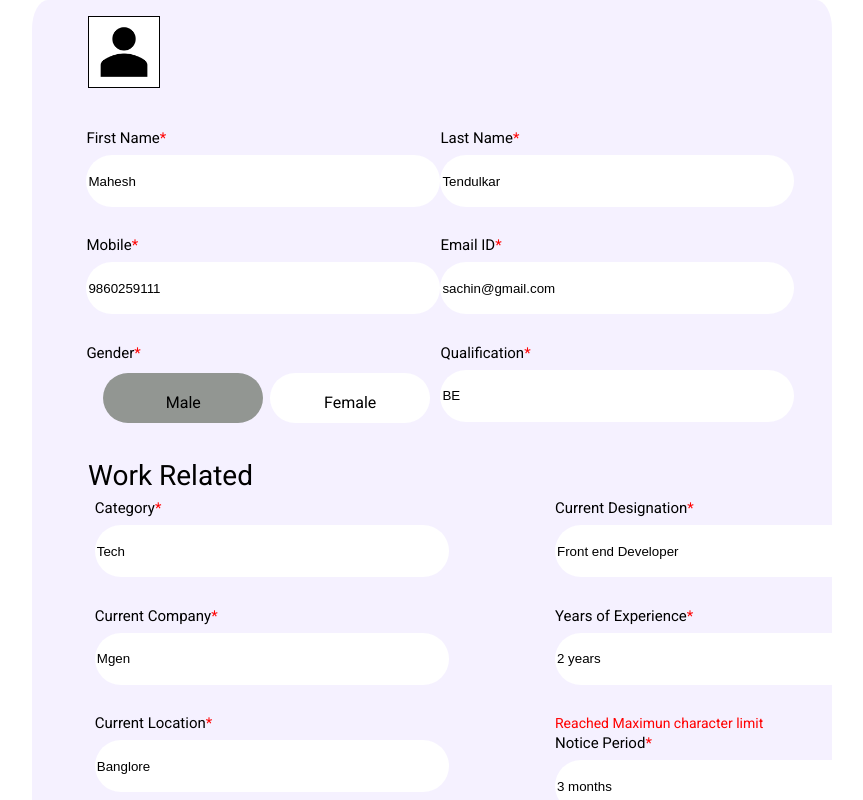
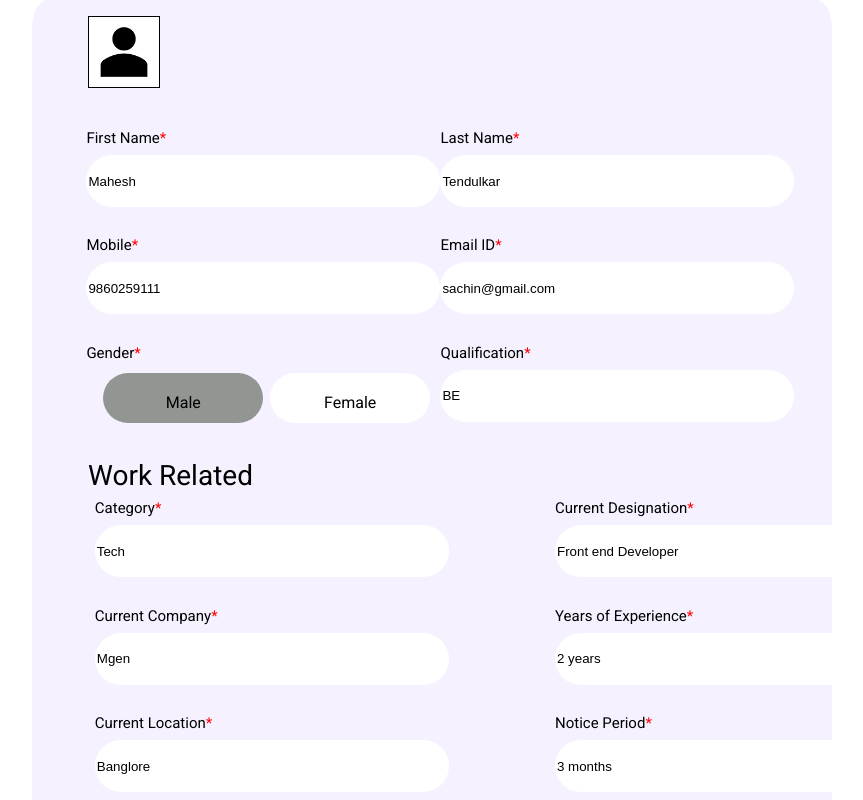
Before and after one commit to ShaikhTanishq/-Reactive-Forms, an Angular app: page / in a window 1280 px wide. Shown: the top 800 px of the page, without its empty margins (288-1151 px from the left). Built offline with nearby package versions, Linux system fonts and the light colour scheme.

Commit message:
Patching Values

```diff
--- a/src/app/app.component.ts
+++ b/src/app/app.component.ts
@@ -79,7 +79,7 @@ export class AppComponent implements OnInit {
       yearsofexp: new FormControl(null, [
         Validators.required,
         Validators.minLength(1),
-        Validators.maxLength(6),
+        Validators.maxLength(7),
       ]),
       noticeperiod: new FormControl(null, [
         Validators.required,
```
